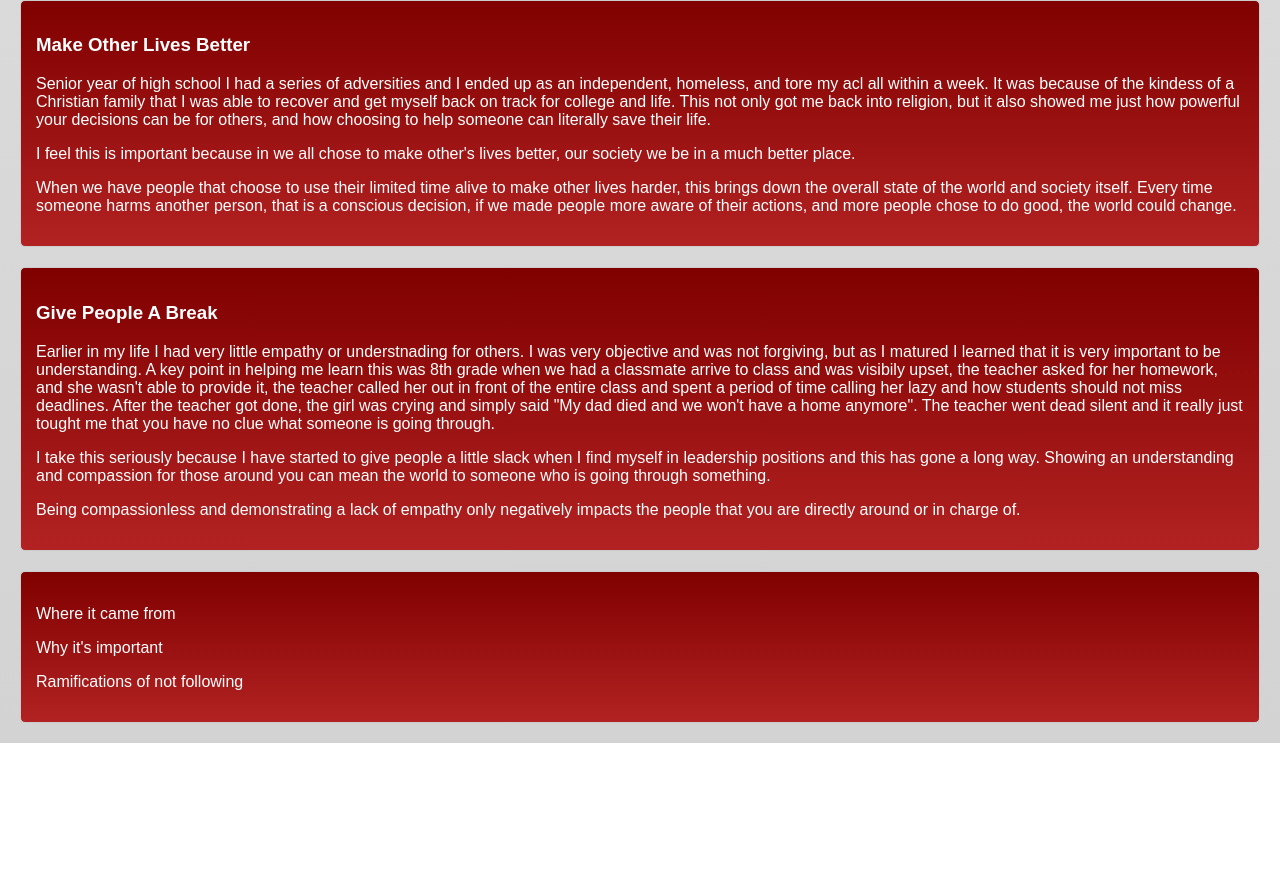
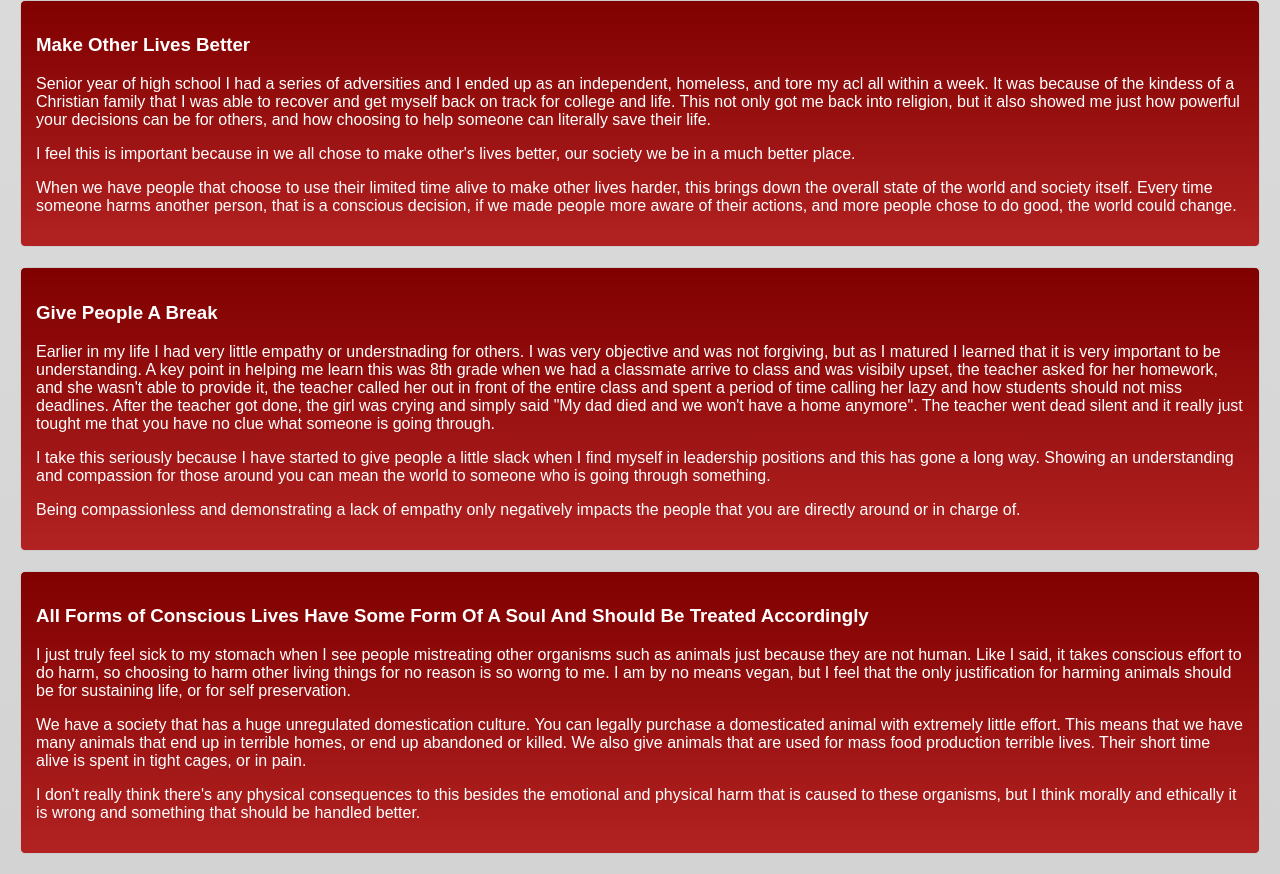
Before and after one commit to dustink5678/ITEC101Ethics, a plain HTML site: page index.html in a window 1280 px wide. Shown: the part 663-1537 px from the top of the page. Before the commit the page ends 1406 px from the top, so only its background shows below. Drawn offline with Linux system fonts and the light colour scheme.

Commit message:
Update index.html

```diff
--- a/index.html
+++ b/index.html
@@ -69,10 +69,17 @@
         in charge of.</p>
     </div>
     <div class="card">
-        <h3></h3>
-        <p>Where it came from</p>
-        <p>Why it's important</p>
-        <p>Ramifications of not following</p>
+        <h3>All Forms of Conscious Lives Have Some Form Of A Soul And Should Be Treated Accordingly</h3>
+        <p>I just truly feel sick to my stomach when I see people mistreating other organisms such as animals just because they are not
+        human. Like I said, it takes conscious effort to do harm, so choosing to harm other living things for no reason is so worng
+        to me. I am by no means vegan, but I feel that the only justification for harming animals should be for sustaining life,
+        or for self preservation.</p>
+        <p>We have a society that has a huge unregulated domestication culture. You can legally purchase a domesticated animal with
+        extremely little effort. This means that we have many animals that end up in terrible homes, or end up abandoned or killed.
+        We also give animals that are used for mass food production terrible lives. Their short time alive is spent in tight cages, or
+        in pain.</p>
+        <p>I don't really think there's any physical consequences to this besides the emotional and physical harm that is caused
+        to these organisms, but I think morally and ethically it is wrong and something that should be handled better.</p>
     </div>
 </body>
 </html>
```
